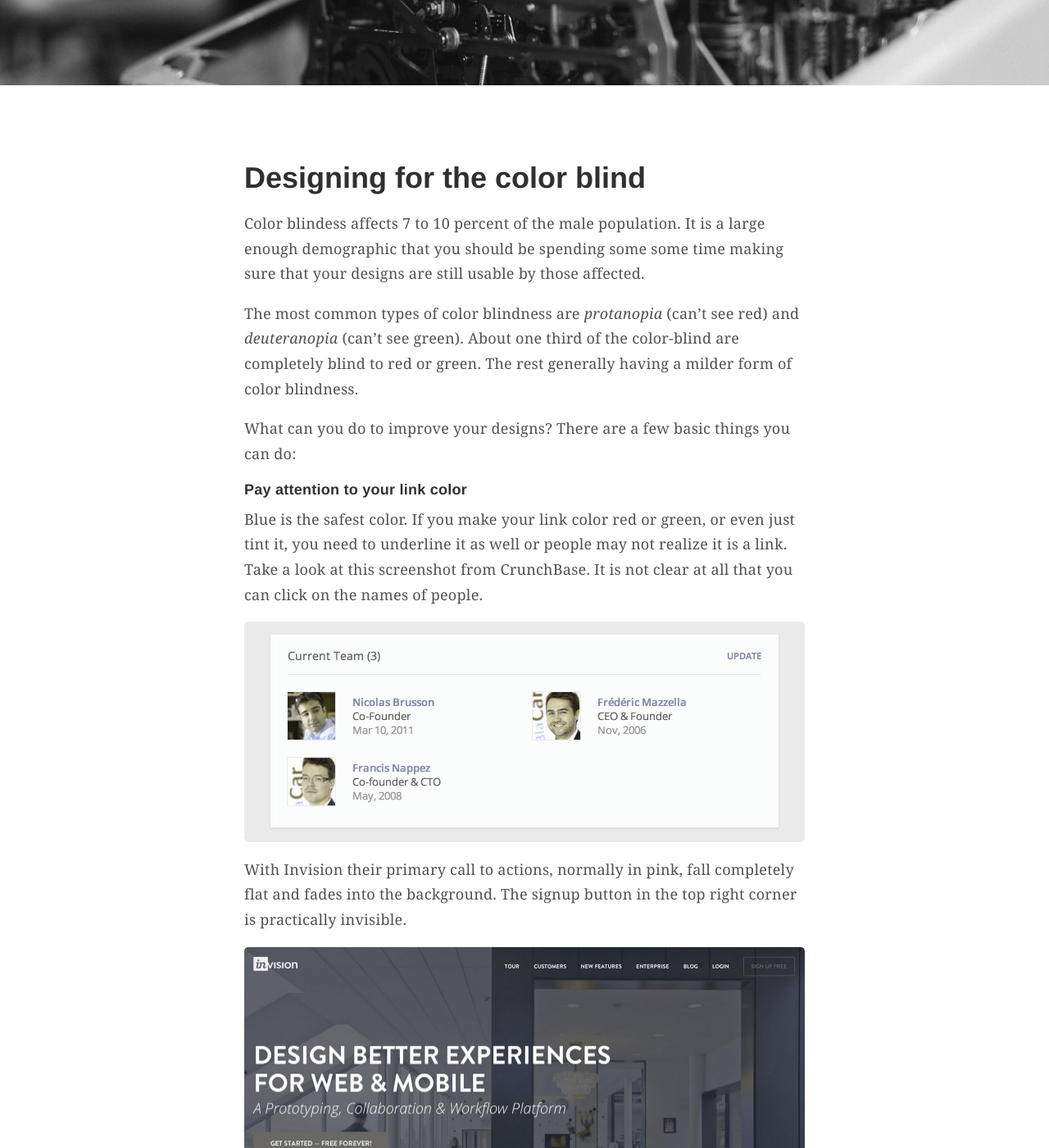
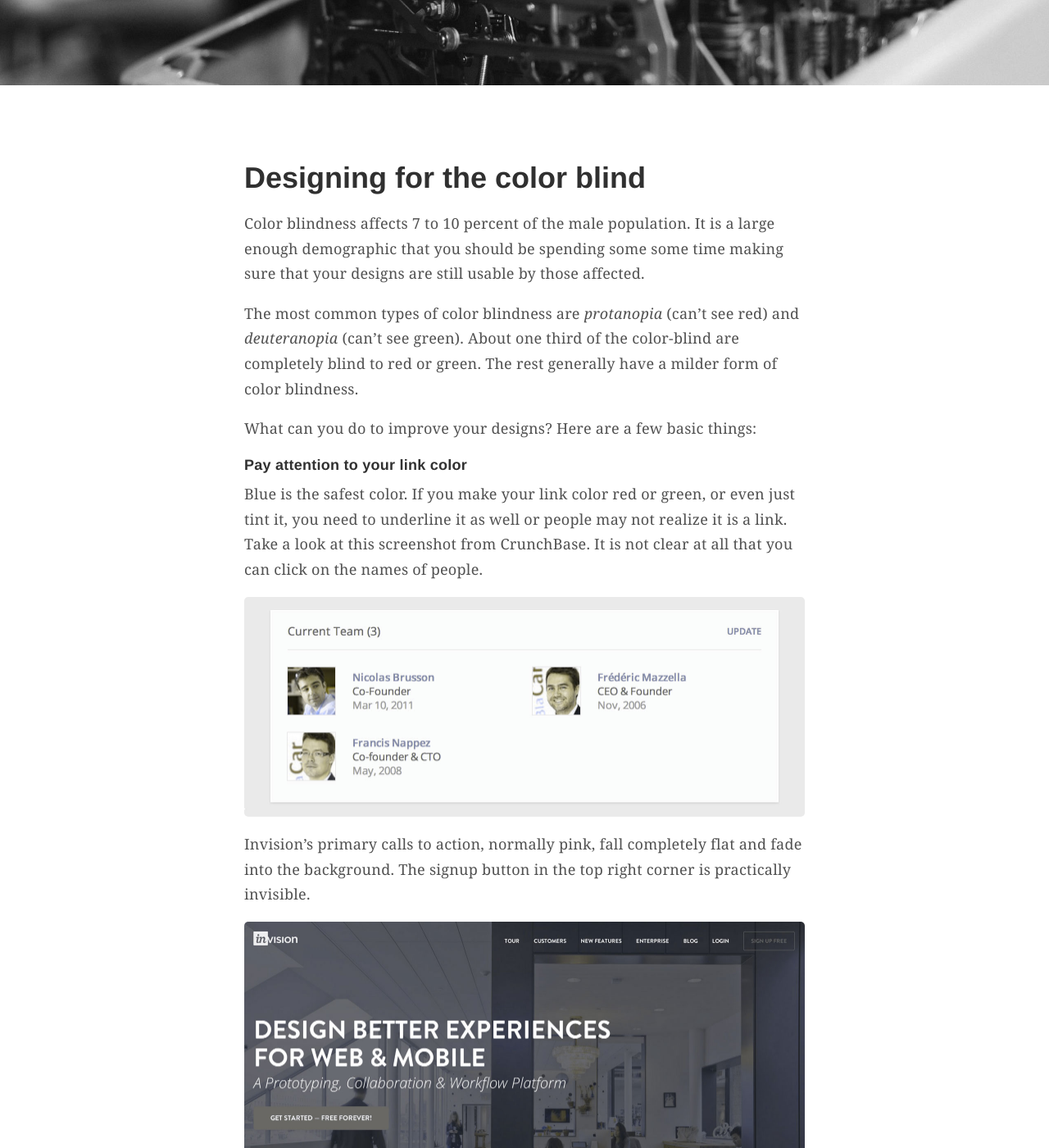
Before and after one commit to venn/blog, a Jekyll site: the page built from _posts/2014-07-08-designing-for-the-color-blind.md, in a window 1280 px wide and 1400 px high, scrolled down 246 px. Shown: the whole window at 82% size. Built offline with Jekyll 4.4.1, drawn with Linux system fonts in a browser that asks for light colours; Markdown is read by kramdown in place of the engine named in the settings; comment, search, counter and statistics services are not loaded; some of the changed text lies outside the part shown.

Commit message:
Spelling; wording

```diff
--- a/_posts/2014-07-08-designing-for-the-color-blind.md
+++ b/_posts/2014-07-08-designing-for-the-color-blind.md
@@ -5,11 +5,11 @@
 comments: true
 ---
 
-Color blindess affects 7 to 10 percent of the male population. It is a large enough demographic that you should be spending some some time making sure that your designs are still usable by those affected.
+Color blindness affects 7 to 10 percent of the male population. It is a large enough demographic that you should be spending some some time making sure that your designs are still usable by those affected.
 
-The most common types of color blindness are *protanopia* (can't see red) and *deuteranopia* (can't see green). About one third of the color-blind are completely blind to red or green. The rest generally having a milder form of color blindness.
+The most common types of color blindness are *protanopia* (can't see red) and *deuteranopia* (can't see green). About one third of the color-blind are completely blind to red or green. The rest generally have a milder form of color blindness.
 
-What can you do to improve your designs? There are a few basic things you can do:
+What can you do to improve your designs? Here are a few basic things:
 
 ##### Pay attention to your link color
 
@@ -17,7 +17,7 @@
 
 <a href="http://www.crunchbase.com/organization/blablacar"><img src="/public/images/posts/2014-07-08/crunchbase.jpg" width="100%" /></a>
 
-With Invision their primary call to actions, normally in pink, fall completely flat and fades into the background. The signup button in the top right corner is practically invisible.
+Invision's primary calls to action, normally pink, fall completely flat and fade into the background. The signup button in the top right corner is practically invisible.
 
 <a href="http://www.invisionapp.com"><img src="/public/images/posts/2014-07-08/invision.jpg" width="100%" /></a>
 
@@ -28,7 +28,7 @@
 
 ##### Don't depend on red and green to indicate status or error state
 
-Red and green may as well be the same color, so don't depend on it. Look at the Devices tab in Google Chrome. Which port is forwarding correctly and which is failing?
+Red and green may as well be the same color, so don't depend on either. Look at the Devices tab in Google Chrome. Which port is forwarding correctly and which is failing?
 
 <img src="/public/images/posts/2014-07-08/chrome.png" width="100%" />
 
@@ -37,7 +37,7 @@
 
 ##### Be careful when using color legends
 
-Frequently chart legends depend on the user matching the color of a bar or line with a color swatch next to a label. Colors like purple and blue will become earily similar when viewed by a color-blind person.
+Frequently chart legends depend on the user matching the color of a bar or line with a color swatch next to a label. Colors like purple and blue will become eerily similar when viewed by a color-blind person.
 
 <a href="https://mixpanel.com/segmentation/"><img src="/public/images/posts/2014-07-08/mixpanel.jpg" width="100%" /></a>
 
```
